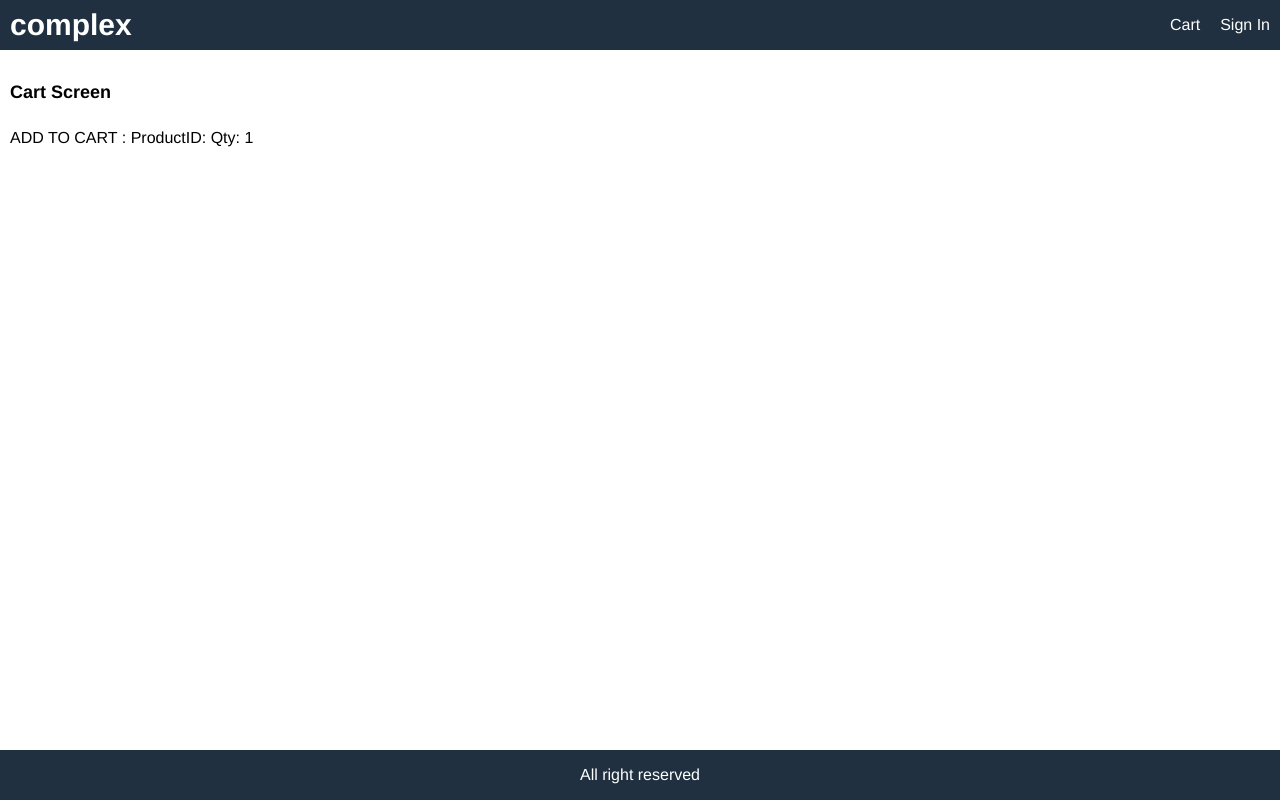
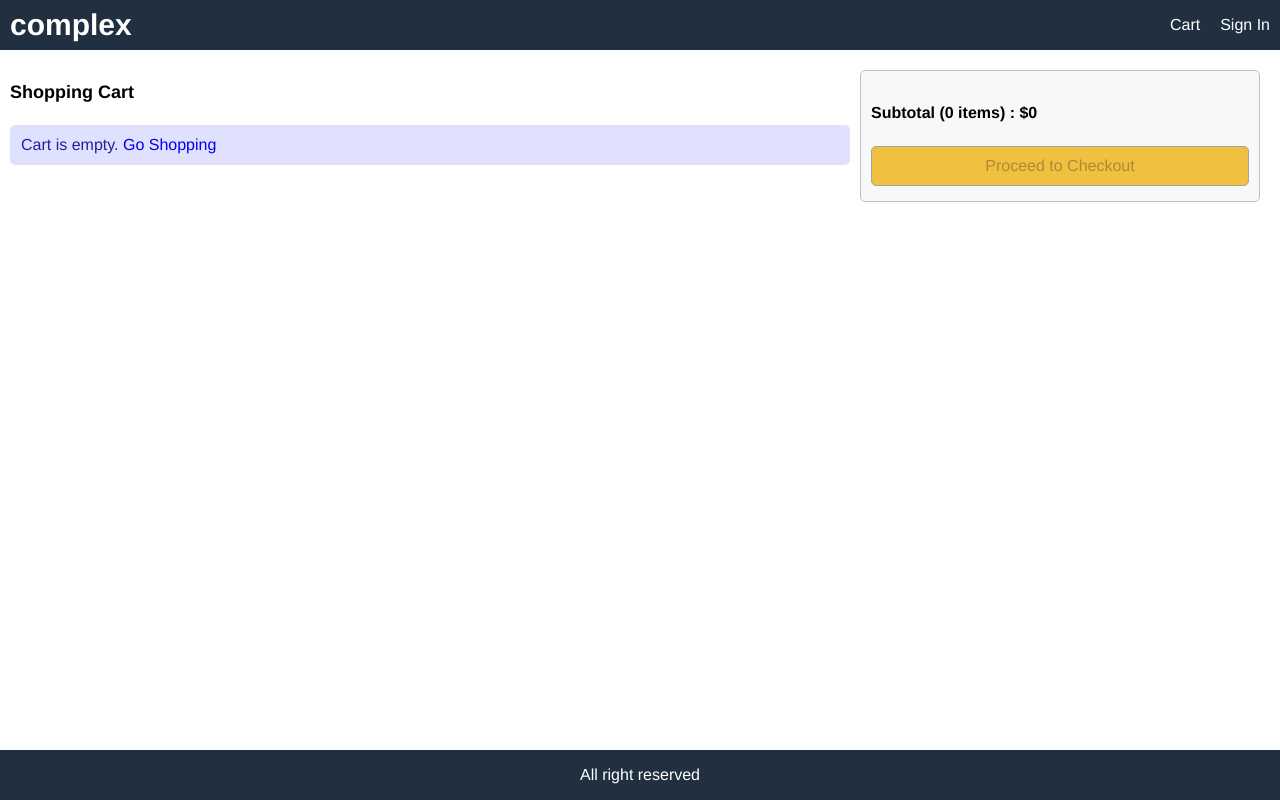
Before and after one commit to NirajanMahara/complex, a React (Create React App) app in the folder frontend/: page /cart in a window 1280 px wide. Built offline with nearby package versions, Linux system fonts and the light colour scheme.

Commit message:
build: CartScreen

```diff
--- a/frontend/src/index.css
+++ b/frontend/src/index.css
@@ -151,9 +151,18 @@
   flex: 2 1 50rem;
 }
 
+.min-30 {
+  min-width: 30rem;
+}
+
 /* Image */
 img {
   border-radius: 0.5rem;
+}
+
+img.small {
+  max-width: 5rem;
+  width: 100%;
 }
 
 img.medium {
--- a/frontend/src/screens/CartScreen.js
+++ b/frontend/src/screens/CartScreen.js
@@ -1,12 +1,17 @@
 import React, { useEffect } from 'react';
-import { useDispatch } from 'react-redux';
+import { useDispatch, useSelector } from 'react-redux';
+import { Link } from 'react-router-dom';
 import { addToCart } from '../actions/cartActions';
+import MessageBox from '../components/MessageBox';
 
 export default function CartScreen(props) {
   const productId = props.match.params.id;
   const qty = props.location.search
     ? Number(props.location.search.split('=')[1])
     : 1;
+
+  const cart = useSelector((state) => state.cart);
+  const { cartItems } = cart;
 
   const dispatch = useDispatch();
 
@@ -16,12 +21,90 @@
     }
   }, [dispatch, productId, qty]);
 
+  const removeFromCartHandler = (id) => {
+    // delete action
+  };
+
+  const checkoutHandler = () => {
+    props.history.push('/signin?redirect=shipping');
+  };
+
   return (
-    <div>
-      <h1>Cart Screen</h1>
-      <p>
-        ADD TO CART : ProductID: {productId} Qty: {qty}
-      </p>
+    <div className='row top'>
+      <div className='col-2'>
+        <h1>Shopping Cart</h1>
+        {cartItems.length === 0 ? (
+          <MessageBox>
+            Cart is empty. <Link to='/'>Go Shopping</Link>
+          </MessageBox>
+        ) : (
+          <ul>
+            {cartItems.map((item) => (
+              <li key={item.product}>
+                <div className='row'>
+                  <div>
+                    <img
+                      src={item.image}
+                      alt={item.name}
+                      className='small'
+                    ></img>
+                  </div>
+                  <div className='min-30'>
+                    <Link to={`/product/${item.product}`}>{item.name}</Link>
+                  </div>
+                  <div>
+                    <select
+                      value={item.qty}
+                      onChange={(e) =>
+                        dispatch(
+                          addToCart(item.product, Number(e.target.value))
+                        )
+                      }
+                    >
+                      {[...Array(item.countInStock).keys()].map((x) => (
+                        <option key={x + 1} value={x + 1}>
+                          {x + 1}
+                        </option>
+                      ))}
+                    </select>
+                  </div>
+                  <div>${item.price}</div>
+                  <div>
+                    <button
+                      type='button'
+                      onClick={() => removeFromCartHandler(item.product)}
+                    >
+                      Delete
+                    </button>
+                  </div>
+                </div>
+              </li>
+            ))}
+          </ul>
+        )}
+      </div>
+      <div className='col-1'>
+        <div className='card card-body'>
+          <ul>
+            <li>
+              <h2>
+                Subtotal ({cartItems.reduce((a, c) => a + c.qty, 0)} items) : $
+                {cartItems.reduce((a, c) => a + c.price * c.qty, 0)}
+              </h2>
+            </li>
+            <li>
+              <button
+                type='button'
+                onClick={checkoutHandler}
+                className='primary block'
+                disabled={cartItems.length === 0}
+              >
+                Proceed to Checkout
+              </button>
+            </li>
+          </ul>
+        </div>
+      </div>
     </div>
   );
 }
```
